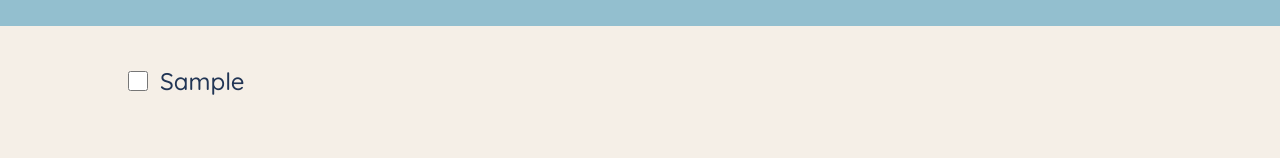
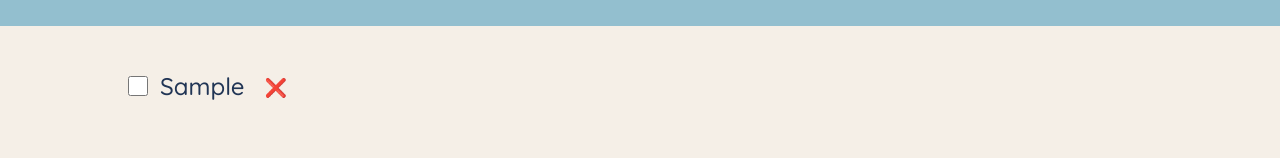
Before and after one commit to rendrazuriansyah/portfolio-gocheck-app, a React (Create React App) app: page / in a window 1280 px wide. Both pictures are taken after typing "Sample" into the empty fields and a click on the button "ADD". Shown: the part 222-380 px from the top of the page. Built offline with nearby package versions, Linux system fonts and the light colour scheme.

Commit message:
add item delete function (child-to-parent data flow example)

```diff
--- a/src/App.js
+++ b/src/App.js
@@ -7,11 +7,18 @@ function App() {
 		setListItems((listItems) => [...listItems, item]);
 	}
 
+	function handleDeleteItem(id) {
+		setListItems((listItems) => listItems.filter((item) => item.id !== id));
+	}
+
 	return (
 		<div className="app">
 			<Logo />
 			<Form onAddItem={handleAddItem} />
-			<CheckList items={listItems} />
+			<CheckList
+				items={listItems}
+				onDeleteItem={handleDeleteItem}
+			/>
 			<Stats />
 		</div>
 	);
@@ -58,7 +65,7 @@ function Form({ onAddItem }) {
 	);
 }
 
-function CheckList({ items }) {
+function CheckList({ items, onDeleteItem }) {
 	return (
 		<div className="list">
 			<ul>
@@ -66,6 +73,7 @@ function CheckList({ items }) {
 					<Item
 						key={item.id}
 						item={item}
+						onDeleteItem={onDeleteItem}
 					/>
 				))}
 			</ul>
@@ -73,7 +81,7 @@ function CheckList({ items }) {
 	);
 }
 
-function Item({ item }) {
+function Item({ item, onDeleteItem }) {
 	return (
 		<li>
 			<input type="checkbox" />
@@ -82,6 +90,7 @@ function Item({ item }) {
 			>
 				{item.title}
 			</span>
+			<button onClick={() => onDeleteItem(item.id)}>❌</button>
 		</li>
 	);
 }
```
